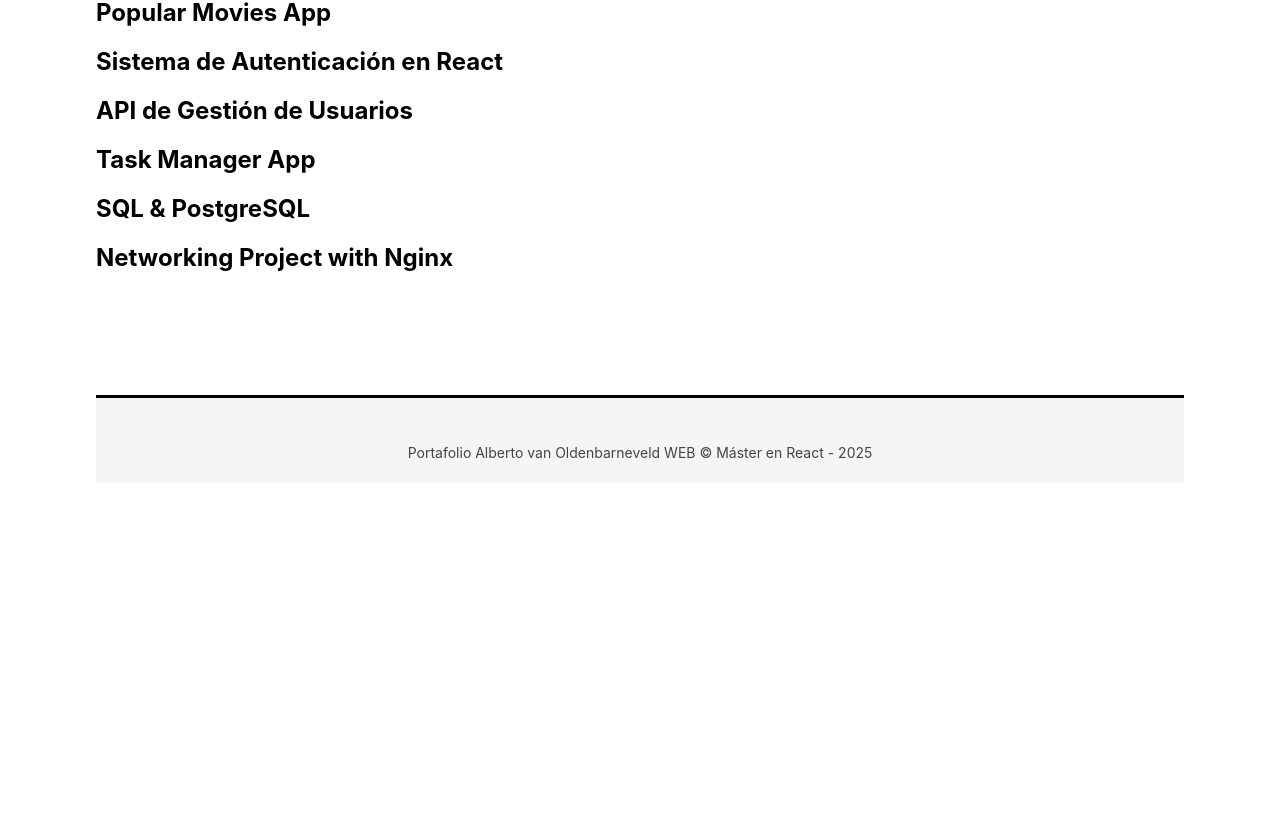
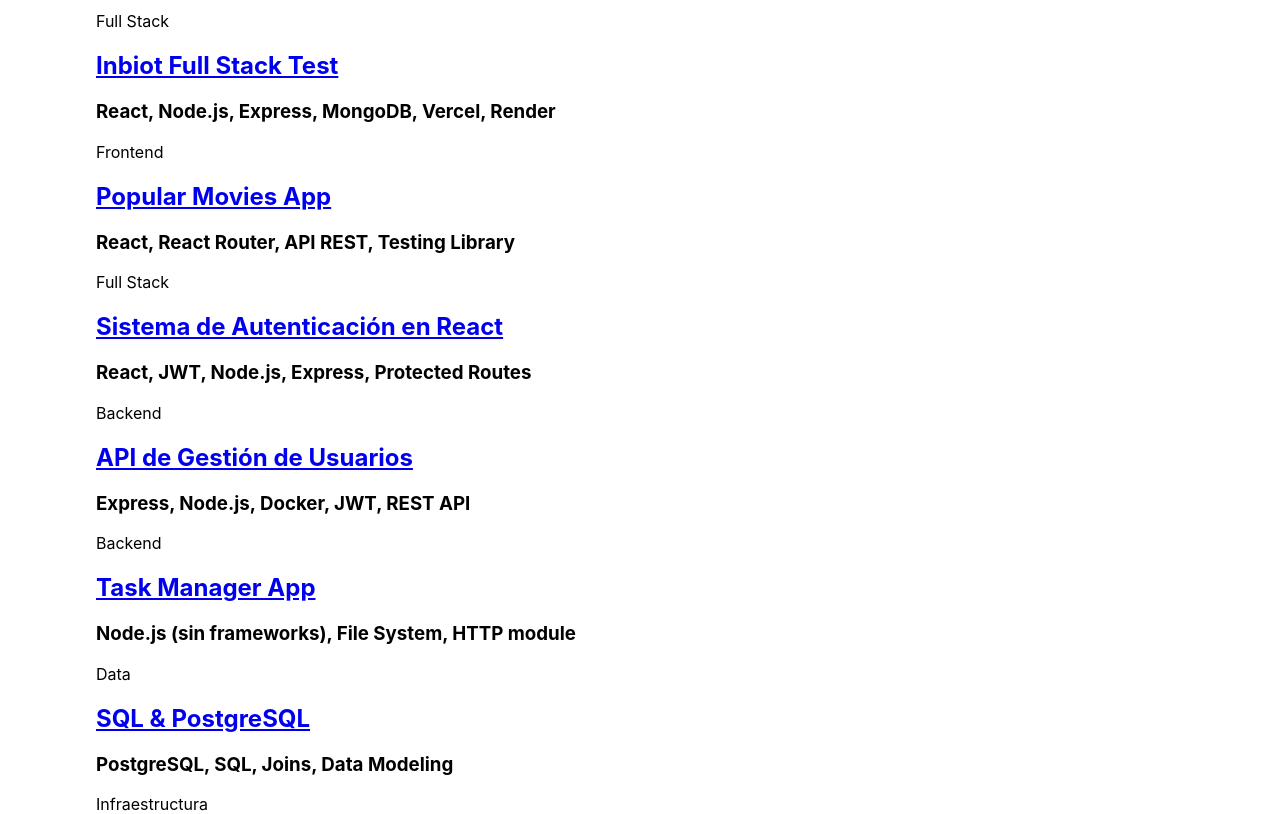
Before and after one commit to avanoldenbarneveld/master-en-react, a React (Create React App) app in the folder 08-proyecto02/: page /portafolio in a window 1280 px wide. Shown: the part 366-1180 px from the top of the page. Before the commit the page ends 849 px from the top, so only its background shows below. Built offline with nearby package versions, Linux system fonts and the light colour scheme.

Commit message:
update porfolio display, portafolio object properties and div for 404 page

```diff
--- a/08-proyecto02/src/components/Portafolio.js
+++ b/08-proyecto02/src/components/Portafolio.js
@@ -1,19 +1,20 @@
 import React from 'react'
-import { trabajos  } from '../data/trabajos'
+import { Link } from 'react-router-dom'
+import { trabajos } from '../data/trabajos'
 
 export const Portafolio = () => {
   return (
     <div className='page'>
-      <h1 className='heading'>Portafolio </h1>
+      <h1 className='heading'>Portafolio</h1>
 
       {
-        trabajos.map(trabajo => (
-          <article>
-            <h2>{trabajo.nombre}</h2>
-          </article>
-        ))
-      }
-
+      trabajos.map(trabajo => (
+        <article key={trabajo.id}>
+          <span>{trabajo.categorias}</span>
+          <h2><Link to={"/proyecto/"+trabajo.id}>{trabajo.nombre}</Link></h2>
+          <h3>{trabajo.tecnologias}</h3>
+        </article>
+      ))}
     </div>
   )
 }
--- a/08-proyecto02/src/data/trabajos.js
+++ b/08-proyecto02/src/data/trabajos.js
@@ -4,55 +4,63 @@ export const trabajos = [
     nombre: 'Alberto van Oldenbarneveld',
     url: 'https://albertovan.com',
     tecnologias: 'HTML, CSS, JS, ASTRO',
-    categorias: 'Desarrollo web'
+    categorias: 'Desarrollo web',
+    descripcion: 'Personal website built with Astro to showcase projects, profile, and contact information.'
   },
   {
     id: 'inbiot-fullstack-test',
     nombre: 'Inbiot Full Stack Test',
     url: 'https://inbiot-fullstack-test.vercel.app',
     tecnologias: 'React, Node.js, Express, MongoDB, Vercel, Render',
-    categorias: 'Full Stack'
+    categorias: 'Full Stack',
+    descripcion: 'End-to-end MERN stack app connecting a Node/Express backend and MongoDB database with a React frontend consuming the OpenAQ API.'
   },
   {
     id: 'popular-movies-app',
     nombre: 'Popular Movies App',
     url: 'https://github.com/avanoldenbarneveld/popular-movies-app',
     tecnologias: 'React, React Router, API REST, Testing Library',
-    categorias: 'Frontend'
+    categorias: 'Frontend',
+    descripcion: 'Movie browser built from scratch with routing, API integration, and component testing to explore React fundamentals.'
   },
   {
     id: 'auth-system-react',
     nombre: 'Sistema de Autenticación en React',
     url: 'https://github.com/avanoldenbarneveld/bootcamp-projects/tree/main/8.%20React',
     tecnologias: 'React, JWT, Node.js, Express, Protected Routes',
-    categorias: 'Full Stack'
+    categorias: 'Full Stack',
+    descripcion: 'Full authentication system with JWT, protected routes, and role-based access for admin, teacher, and student users.'
   },
   {
     id: 'express-user-api',
     nombre: 'API de Gestión de Usuarios',
     url: 'https://github.com/avanoldenbarneveld/bootcamp-projects/tree/main/7.%20Express',
     tecnologias: 'Express, Node.js, Docker, JWT, REST API',
-    categorias: 'Backend'
+    categorias: 'Backend',
+    descripcion: 'RESTful API for user management featuring CRUD operations, authentication, and Dockerized PostgreSQL integration.'
   },
   {
     id: 'task-manager-node',
     nombre: 'Task Manager App',
     url: 'https://github.com/avanoldenbarneveld/bootcamp-projects/tree/main/5.%20Node.js',
     tecnologias: 'Node.js (sin frameworks), File System, HTTP module',
-    categorias: 'Backend'
+    categorias: 'Backend',
+    descripcion: 'Task management application built entirely with native Node modules, handling file storage and routing manually.'
   },
   {
     id: 'sql-databases',
     nombre: 'SQL & PostgreSQL',
     url: 'https://github.com/avanoldenbarneveld/bootcamp-projects/tree/main/6.%20Databases',
     tecnologias: 'PostgreSQL, SQL, Joins, Data Modeling',
-    categorias: 'Data'
+    categorias: 'Data',
+    descripcion: 'Database project showcasing relational modeling, advanced SQL queries with joins and subqueries, and normalization practices.'
   },
   {
     id: 'networking-nginx',
     nombre: 'Networking Project with Nginx',
     url: 'https://github.com/avanoldenbarneveld/bootcamp-projects/blob/main/1.%20Networking%20project/readme.MD',
     tecnologias: 'Nginx, Static Hosting, Error Handling, Authentication',
-    categorias: 'Infraestructura'
-  },
+    categorias: 'Infraestructura',
+    descripcion: 'Server configuration project using Nginx to host static content, implement redirects, and enable basic HTTP authentication.'
+  }
 ]
--- a/08-proyecto02/src/router/MisRutas.js
+++ b/08-proyecto02/src/router/MisRutas.js
@@ -22,7 +22,11 @@ export const MisRutas = () => {
               <Route path='/servicios' element={<Servicios/>} />
               <Route path='/curriculum' element={<Curriculum/>} />
               <Route path='/contacto' element={<Contacto/>} />
-              <Route path='/error' element={<h1 className='heading'> Error 404</h1>} />
+              <Route path='/error' element={
+                <div className='page'>
+                <h1 className='heading'> Error 404</h1>
+                </div>
+              } />
           </Routes>
         </section>
 
```
